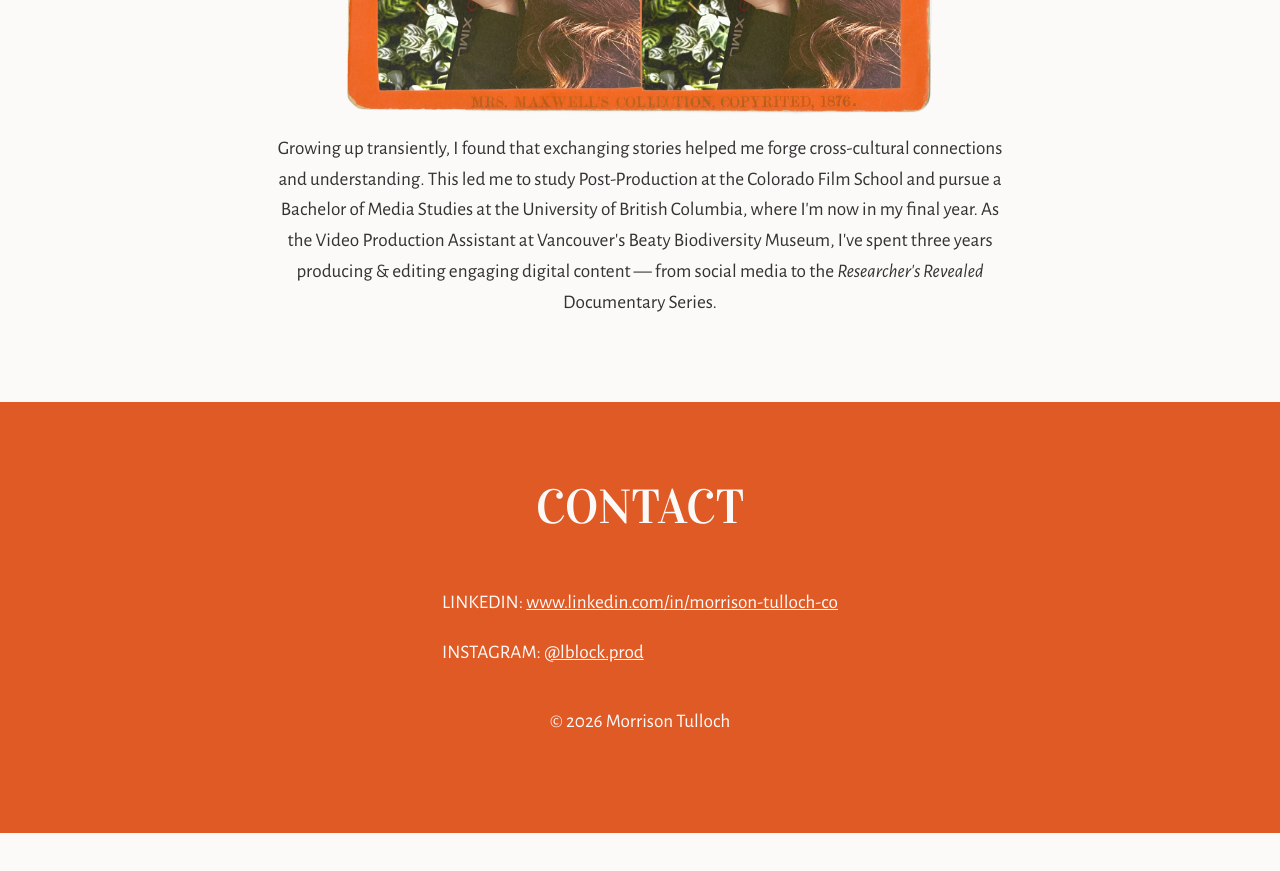
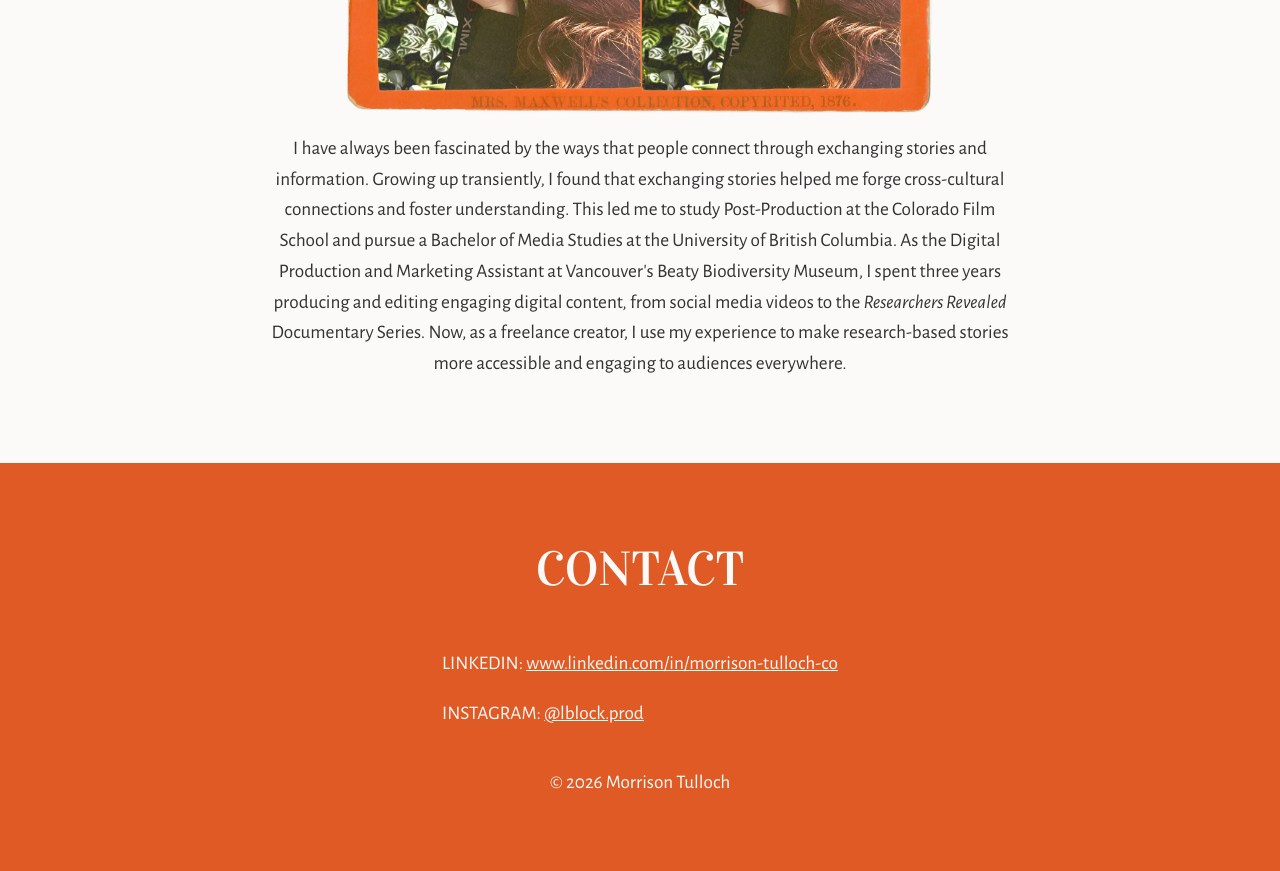
Before and after one commit to immorrtull/immorrtull.github.io, a plain HTML site: page index.html in a window 1280 px wide. Shown: the part 2300-3171 px from the top of the page. Before the commit the page ends 3133 px from the top, so only its background shows below. Drawn offline with nearby package versions, Linux system fonts and the light colour scheme; a web font is replaced by a local one.

Commit message:
Update index.html

```diff
--- a/index.html
+++ b/index.html
@@ -84,8 +84,10 @@
         <h1>ABOUT</h1>
         <sub>I WAS RAISED ACROSS SIX CITIES — DENVER, BEIJING, YOKOHAMA, KOBE, WASHINGTON D.C. & KATHMANDU.</sub>
         <img src="images/ProfilePhoto-Morrison.webp" alt="My Image">
-        <p>Growing up transiently, I found that exchanging stories helped me forge cross-cultural connections and understanding. This led me to study Post-Production at the Colorado Film School and pursue a Bachelor of Media Studies at the University of British Columbia,
-          where I'm now in my final year. As the Video Production Assistant at Vancouver's Beaty Biodiversity Museum, I've spent three years producing & editing engaging digital content — from social media to the <em>Researcher's Revealed</em> Documentary Series.</p>
+        <p>I have always been fascinated by the ways that people connect through exchanging stories and information. Growing up transiently,
+          I found that exchanging stories helped me forge cross-cultural connections and foster understanding. This led me to study Post-Production
+           at the Colorado Film School and pursue a Bachelor of Media Studies at the University of British Columbia. As the Digital Production and Marketing Assistant at Vancouver's Beaty Biodiversity Museum, I spent three years producing and editing engaging digital content, from social media videos to the <em>Researchers Revealed</em> Documentary Series.
+            Now, as a freelance creator, I use my experience to make research-based stories more accessible and engaging to audiences everywhere.</p>
       </div>
     </div>
 
```
